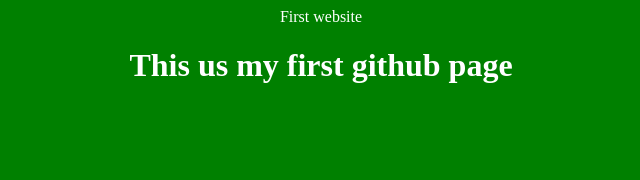
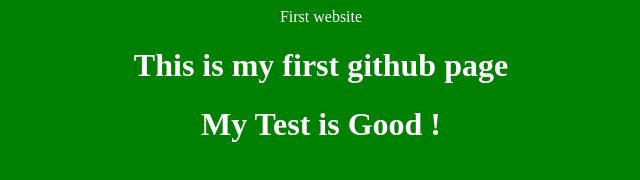
Before and after one commit to johnvl01/Temp, a plain HTML site: page index.html in a window 1280 px wide. Shown: the whole page, without its empty margins (319-959 px from the left). Drawn offline with Linux system fonts and the light colour scheme.

Commit message:
Add 2st test on my web

```diff
--- a/index.html
+++ b/index.html
@@ -4,7 +4,8 @@
  </tttle>
 
  <body>
-   <h1>This us my first github page</h1>
+   <h1>This is my first github page</h1>
+   <h1>My Test is Good !</h1>
  </body>
 
  <style>
```
